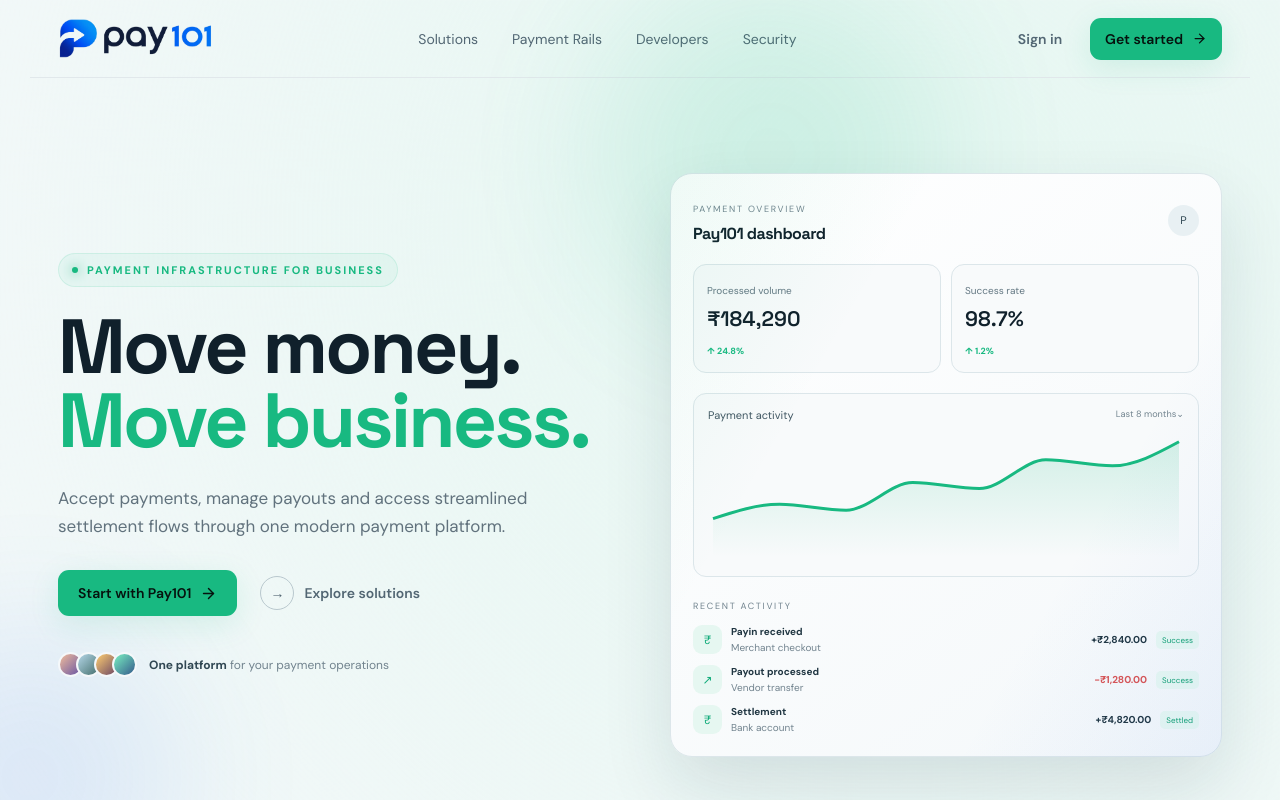
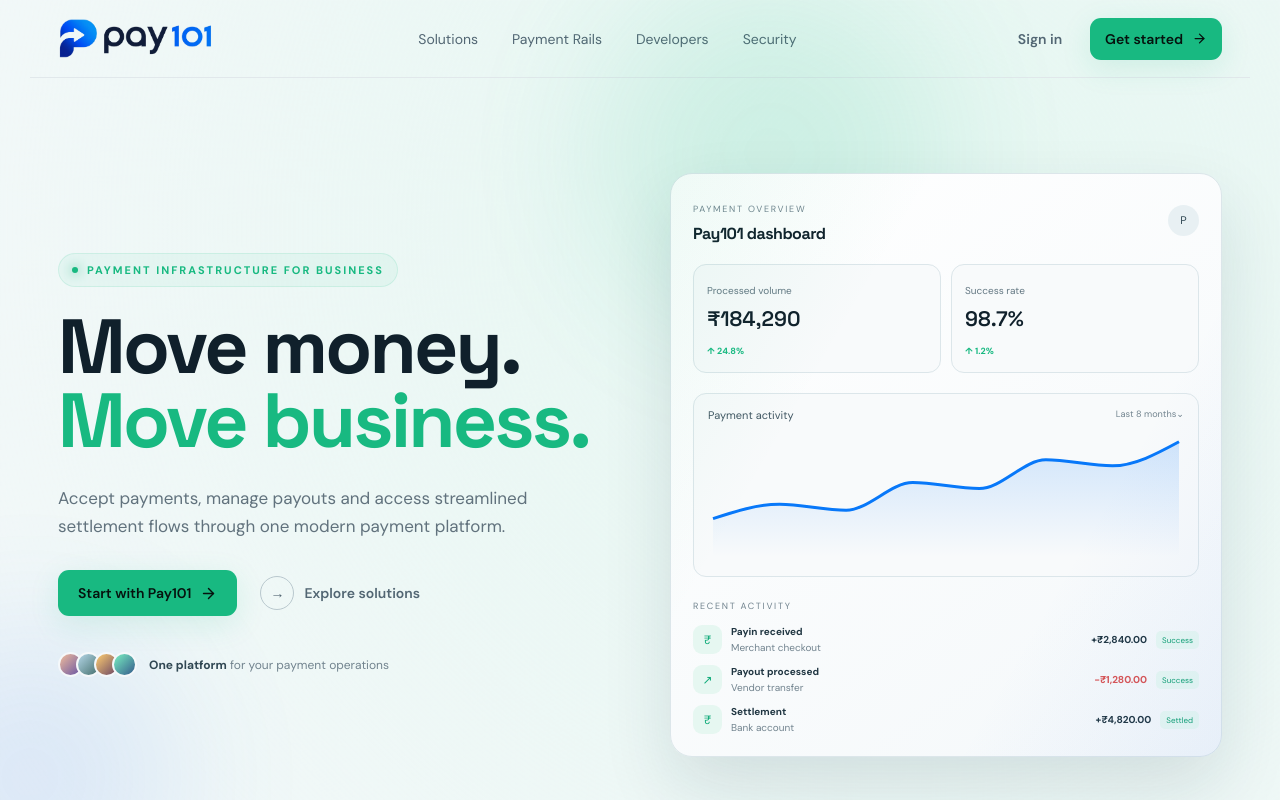
Before and after one commit to kartikmishra543/pay101-demo, a React (Vite) app: page / in a window 1280 px wide. Shown: the top 800 px of the page. Built offline with nearby package versions, Linux system fonts and the light colour scheme.

Commit message:
Apply Pay101 blue logo color to UI

```diff
--- a/src/main.jsx
+++ b/src/main.jsx
@@ -86,7 +86,7 @@ function Dashboard(){return <motion.div className="dashboard" initial={{opacity:
  <div className="dashGlow"/>
  <div className="dashHead"><div><small>PAYMENT OVERVIEW</small><h3>Pay101 dashboard</h3></div><div className="user">P</div></div>
  <div className="stats"><div><span>Processed volume</span><strong>₹184,290</strong><b>↑ 24.8%</b></div><div><span>Success rate</span><strong>98.7%</strong><b>↑ 1.2%</b></div></div>
- <div className="chartBox"><div className="chartTitle"><span>Payment activity</span><small>Last 8 months⌄</small></div><div className="chart"><ResponsiveContainer width="100%" height="100%"><AreaChart data={chart}><defs><linearGradient id="fill" x1="0" y1="0" x2="0" y2="1"><stop offset="0%" stopColor="#18b981" stopOpacity=".28"/><stop offset="100%" stopColor="#18b981" stopOpacity="0"/></linearGradient></defs><XAxis dataKey="m" hide/><Tooltip contentStyle={{background:'#fff',border:'1px solid #dce6ea',borderRadius:10,color:'#10202b'}}/><Area type="monotone" dataKey="v" stroke="#18b981" strokeWidth={3} fill="url(#fill)"/></AreaChart></ResponsiveContainer></div></div>
+ <div className="chartBox"><div className="chartTitle"><span>Payment activity</span><small>Last 8 months⌄</small></div><div className="chart"><ResponsiveContainer width="100%" height="100%"><AreaChart data={chart}><defs><linearGradient id="fill" x1="0" y1="0" x2="0" y2="1"><stop offset="0%" stopColor="#0878f9" stopOpacity=".28"/><stop offset="100%" stopColor="#0878f9" stopOpacity="0"/></linearGradient></defs><XAxis dataKey="m" hide/><Tooltip contentStyle={{background:'#fff',border:'1px solid #dce6ea',borderRadius:10,color:'#10202b'}}/><Area type="monotone" dataKey="v" stroke="#0878f9" strokeWidth={3} fill="url(#fill)"/></AreaChart></ResponsiveContainer></div></div>
  <div className="recent"><span>RECENT ACTIVITY</span>{tx.map((t,i)=><div className="tx" key={i}><div className="txIcon">{i===1?'↗':'₹'}</div><div><b>{t[0]}</b><small>{t[1]}</small></div><strong className={i===1?'minus':''}>{t[2]}</strong><i>{t[3]}</i></div>)}</div>
  </motion.div>}
 
```
